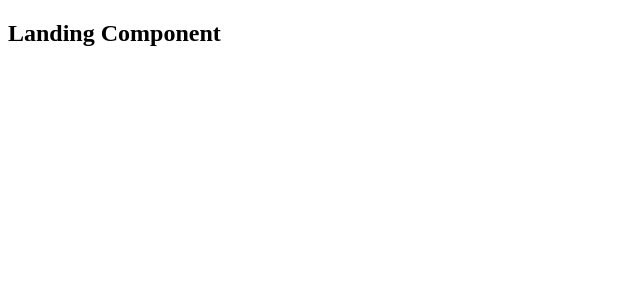
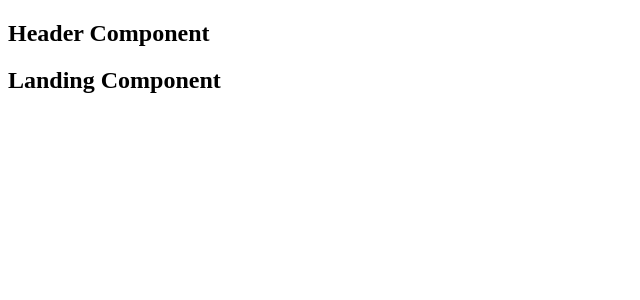
Before and after one commit to khaled-hossain-code/emaily-react-node, a React (Create React App) app in the folder client/: page / in a window 1280 px wide. Shown: the top 300 px of the page, without its empty margins (0-640 px from the left). Built offline with nearby package versions, Linux system fonts and the light colour scheme.

Commit message:
Add routes

```diff
--- a/client/src/components/App.js
+++ b/client/src/components/App.js
@@ -11,7 +11,10 @@
     <div>
       <BrowserRouter>
         <div>
-          <Route path="/" component={Landing} />
+          <Header />
+          <Route exact path="/" component={Landing} />
+          <Route exact path="/surveys" component={Dashboard} />
+          <Route path="/survey/new" component={SurveyNew} />
         </div>
       </BrowserRouter>
     </div>
```
